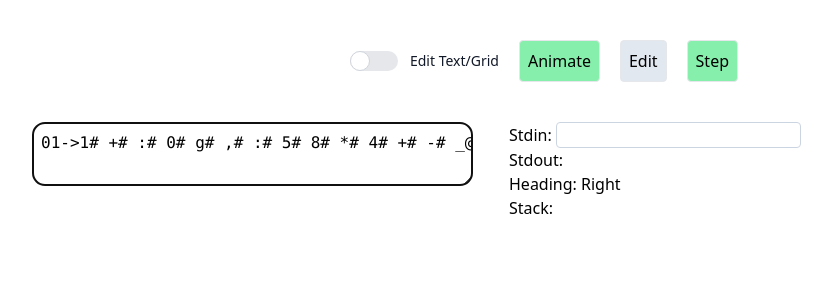
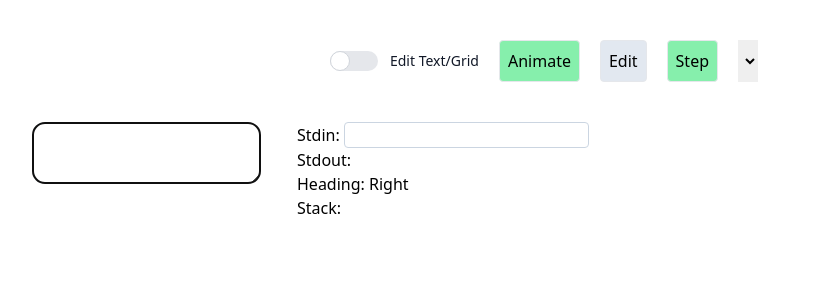
Before and after one commit to CharlesTaylor7/befunge-editor, a React (Vite) app: page / in a window 1280 px wide. Shown: the top 300 px of the page, without its empty margins (96-928 px from the left). Built offline with nearby package versions, Linux system fonts and the light colour scheme.

Commit message:
Introduce app context

```diff
--- a/src/components/App.tsx
+++ b/src/components/App.tsx
@@ -1,15 +1,28 @@
+import type { Context } from 'react'
+import { createContext, useState } from 'react'
+
+import type { AppState } from '@/types'
+import defaultExecutionState from '@/utilities/defaultState'
 import Befunge from '@/components/Befunge'
 import { gridInit } from '@/grid'
 
+const AppContext: Context<any> = createContext(null)
+
+const initialAppState: AppState = {
+  execution: defaultExecutionState,
+  mode: 'edit',
+  editMode: 'cell',
+  programs: [
+    { name: 'Factorial', code: ['&>:1-:v v *_$.@', ' ^    _$>\\:^'] },
+    { name: 'Quine', code: ['01->1# +# :# 0# g# ,# :# 5# 8# *# 4# +# -# _@'] },
+  ],
+}
+
 export default function App() {
+  const [state, updateState] = useState(initialAppState)
   return (
-    <>
-      <Befunge
-        initialState={{
-          //...gridInit(['&>:1-:v v *_$.@', ' ^    _$>\\:^']),
-          ...gridInit(['01->1# +# :# 0# g# ,# :# 5# 8# *# 4# +# -# _@']),
-        }}
-      />
-    </>
+    <AppContext.Provider value={{ state, updateState }}>
+      <Befunge />
+    </AppContext.Provider>
   )
 }
--- a/src/components/Befunge.tsx
+++ b/src/components/Befunge.tsx
@@ -1,10 +1,10 @@
 import type { ChangeEvent } from 'react'
 import { useCallback, useEffect, useState, useRef } from 'react'
+
+import type { ExecutionState, Mode, EditMode } from '@/types'
 import Button from '@/components/Button'
 import Toggle from '@/components/Toggle'
-
 import defaultState from '@/utilities/defaultState'
-import type { ExecutionState } from '@/utilities/defaultState'
 import { gridLookup, gridUpdate, gridInit, gridProgram } from '@/grid'
 import { execute, advance, pushInput } from '@/utilities/execute'
 
@@ -15,9 +15,6 @@ type Props = {
 Befunge.defaultProps = {
   initialState: defaultState,
 }
-
-type Mode = 'edit' | 'step' | 'animate'
-type EditMode = 'text' | 'cell'
 
 function tap<T>(val: T): T {
   console.log(val)
@@ -121,6 +118,7 @@ export default function Befunge(props: Props) {
         >
           Step
         </Button>
+        <select></select>
       </header>
       <main className="flex flex-wrap w-4/5 gap-5">
         {editMode === 'text' ? (
--- /dev/null
+++ b/src/types.ts
@@ -0,0 +1,38 @@
+import type { StackType } from '@/utilities/stack'
+import type { Grid } from '@/grid'
+
+export { Grid, StackType }
+
+export type Location = { x: number; y: number }
+export type Mode = 'edit' | 'step' | 'animate'
+export type EditMode = 'text' | 'cell'
+export type Program = {
+  code: string[]
+  name: string
+  description?: string
+}
+
+export type AppState = {
+  execution: ExecutionState
+  mode: Mode
+  editMode: EditMode
+  programs: Program[]
+}
+
+export type Direction = 'Up' | 'Right' | 'Down' | 'Left'
+
+export type ExecutionState = {
+  executionPointer: { x: number; y: number }
+  heading: Direction
+  // grid: { [cellId: string]: instruction }
+  // where cell ids are of the form "{i}-{j}"
+  grid: Grid
+  dimensions: { height: number; width: number }
+  // stack<int>
+  stack: StackType
+  console: string
+  activeBridge: boolean
+  executionComplete: boolean
+  stringMode: boolean
+  pendingInput: false | 'Number' | 'Character'
+}
--- a/src/utilities/defaultState.ts
+++ b/src/utilities/defaultState.ts
@@ -1,25 +1,6 @@
+import type { ExecutionState } from '@/types'
 import Stack from '@/utilities/stack'
-import type { StackType } from '@/utilities/stack'
 import { emptyGrid } from '@/grid'
-import type { Grid } from '@/grid'
-
-export type Direction = 'Up' | 'Right' | 'Down' | 'Left'
-
-export type ExecutionState = {
-  executionPointer: { x: number; y: number }
-  heading: Direction
-  // grid: { [cellId: string]: instruction }
-  // where cell ids are of the form "{i}-{j}"
-  grid: Grid
-  dimensions: { height: number; width: number }
-  // stack<int>
-  stack: StackType
-  console: string
-  activeBridge: boolean
-  executionComplete: boolean
-  stringMode: boolean
-  pendingInput: false | 'Number' | 'Character'
-}
 
 const defaultState: ExecutionState = {
   executionPointer: { x: 0, y: 0 },
--- a/src/utilities/getCurrentInstruction.ts
+++ b/src/utilities/getCurrentInstruction.ts
@@ -1,8 +1,6 @@
-import type { ExecutionState } from '@/utilities/defaultState'
-import type { Grid } from '@/grid'
+import type { Location, Grid } from '@/types'
 import { gridLookup } from '@/grid'
 
-type Location = { x: number; y: number }
 type PartialState = {
   grid: Grid
   executionPointer: Location
```
Also changed, not shown: 2 other files (tests, documents, lock files or other folders).
